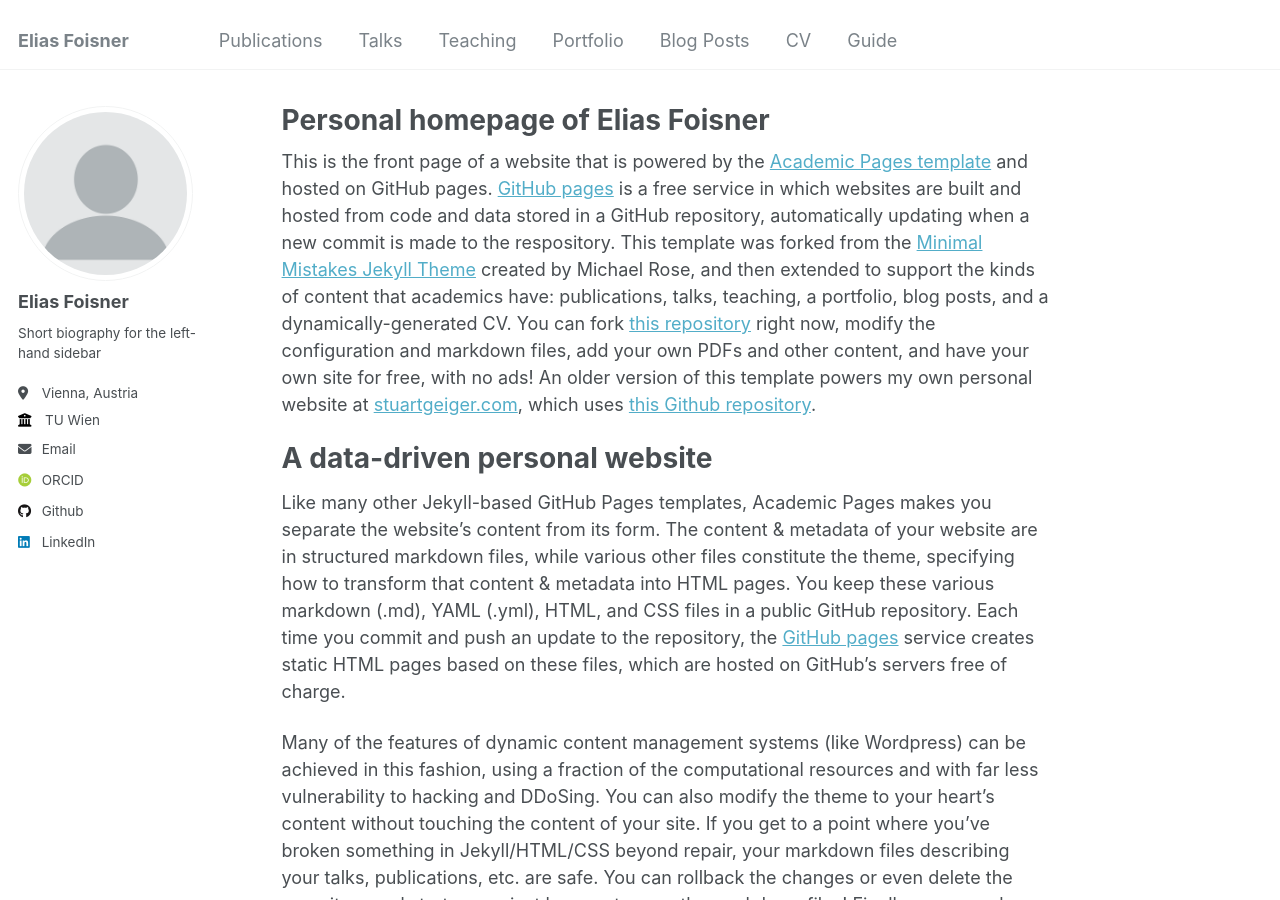
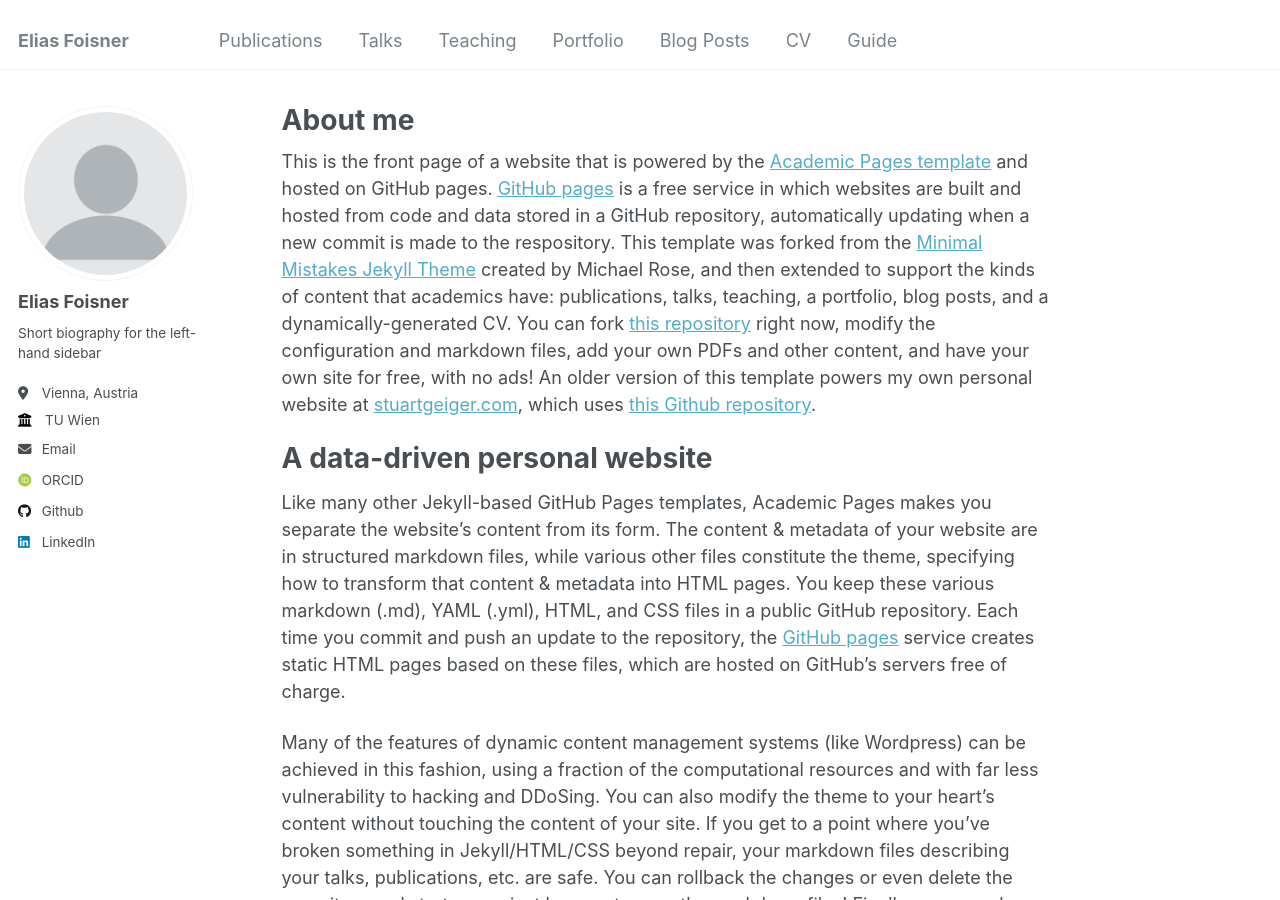
Before and after one commit to eliasfoisner/eliasfoisner.github.io, a Jekyll site: the page built from _pages/about.md, in a window 1280 px wide and 900 px high. Built offline with Jekyll 4.4.1, drawn with Linux system fonts in a browser that asks for light colours; some web fonts are replaced.

Commit message:
Update about.md

```diff
--- a/_pages/about.md
+++ b/_pages/about.md
@@ -1,6 +1,6 @@
 ---
 permalink: /
-title: "Personal homepage of Elias Foisner"
+title: "About me"
 author_profile: true
 redirect_from:
   - /about/
```
